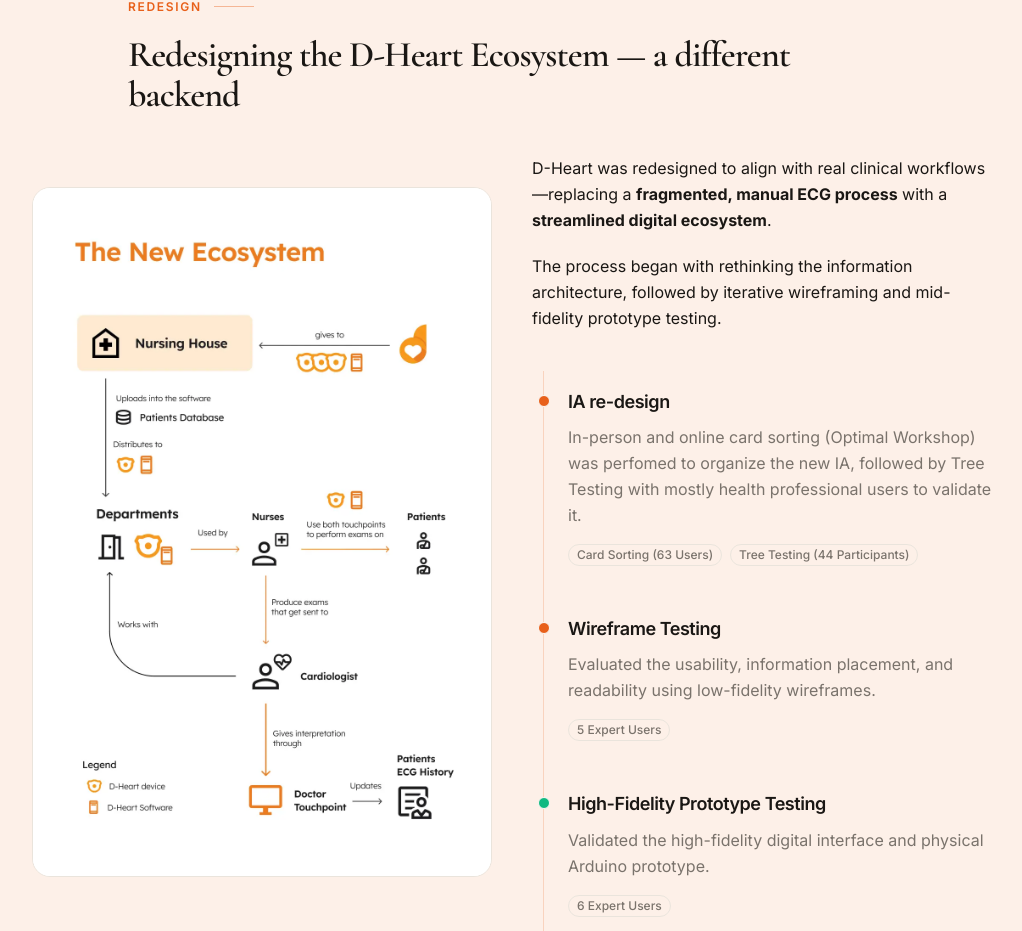
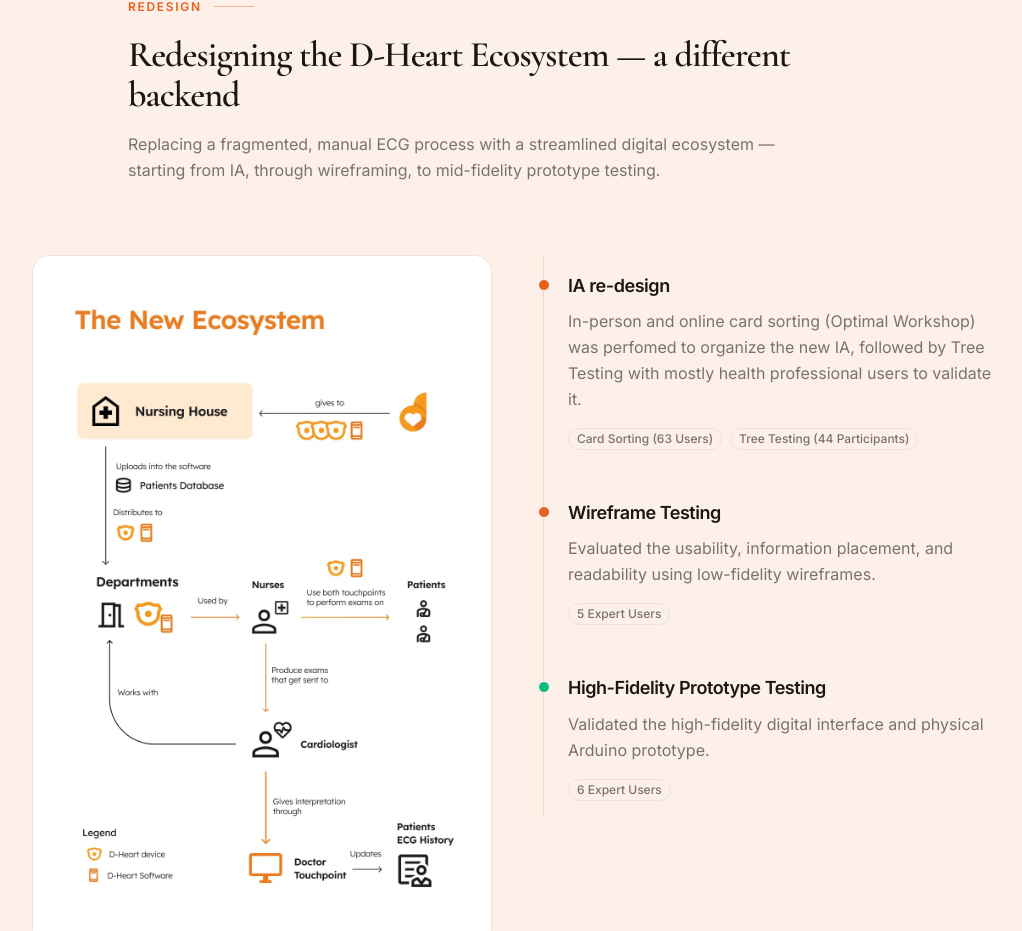
Before and after one commit to shkyb/shkyb.github.io, a React (Vite) app: page /projects/d-heart in a window 1280 px wide. Shown: the part 7820-8751 px from the top of the page, without its empty margins (128-1150 px from the left). Built offline with nearby package versions, Linux system fonts and the light colour scheme.

Commit message:
d-heart redesign subtitle swap

```diff
--- a/src/case-studies/d-heart/index.jsx
+++ b/src/case-studies/d-heart/index.jsx
@@ -704,7 +704,7 @@
           <SectionHeading
             kicker="Redesign"
             title="Redesigning the D-Heart Ecosystem — a different backend"
-
+            subtitle="Replacing a fragmented, manual ECG process with a streamlined digital ecosystem — starting from IA, through wireframing, to mid-fidelity prototype testing."
             className="mb-10 mx-auto max-w-3xl"
           />
 
@@ -717,15 +717,6 @@
             </div>
 
             <div>
-
-              <Prose className="mb-10 mx-auto max-w-3xl">
-                <p>
-                  D-Heart was redesigned to align with real clinical workflows—replacing a <b>fragmented, manual ECG process</b> with a <b>streamlined digital ecosystem</b>.
-                </p>
-                <p>
-                  The process began with rethinking the information architecture, followed by iterative wireframing and mid-fidelity prototype testing.
-                </p>
-              </Prose>
 
 
               <Timeline
```
